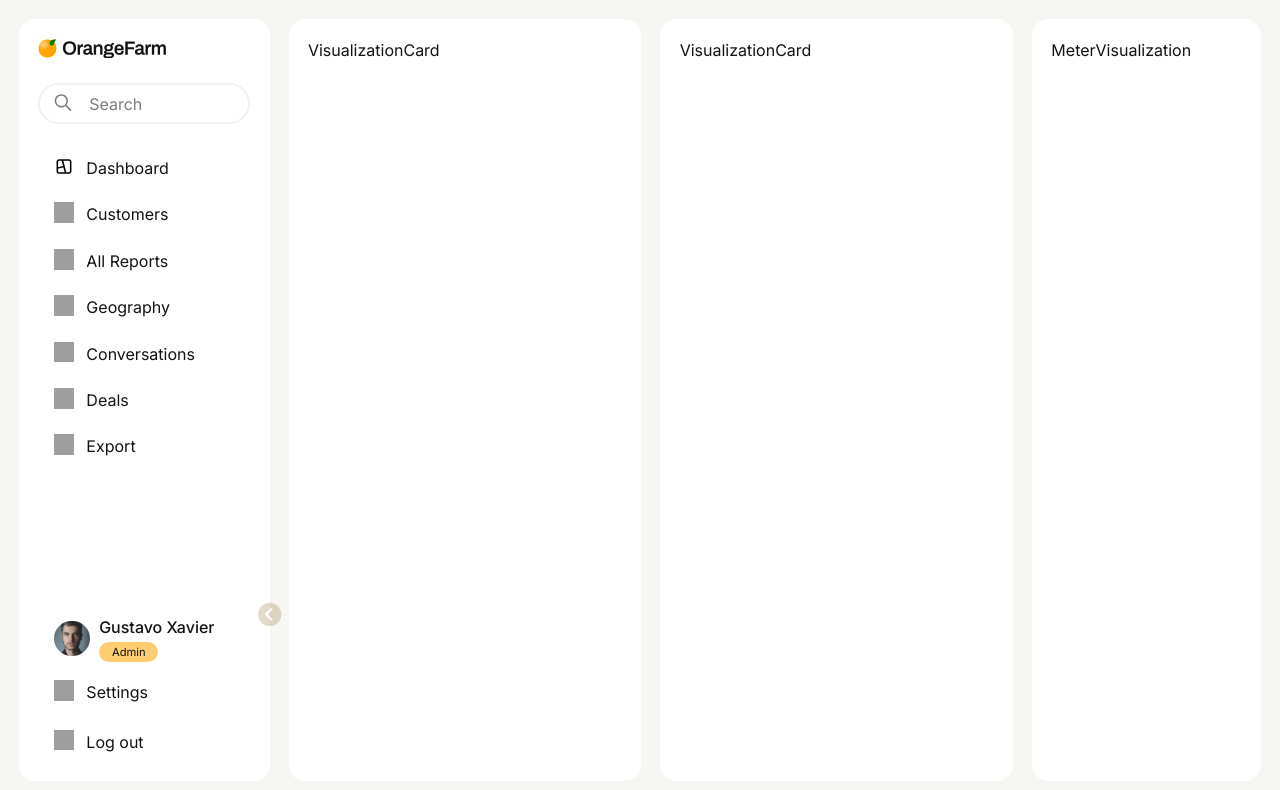
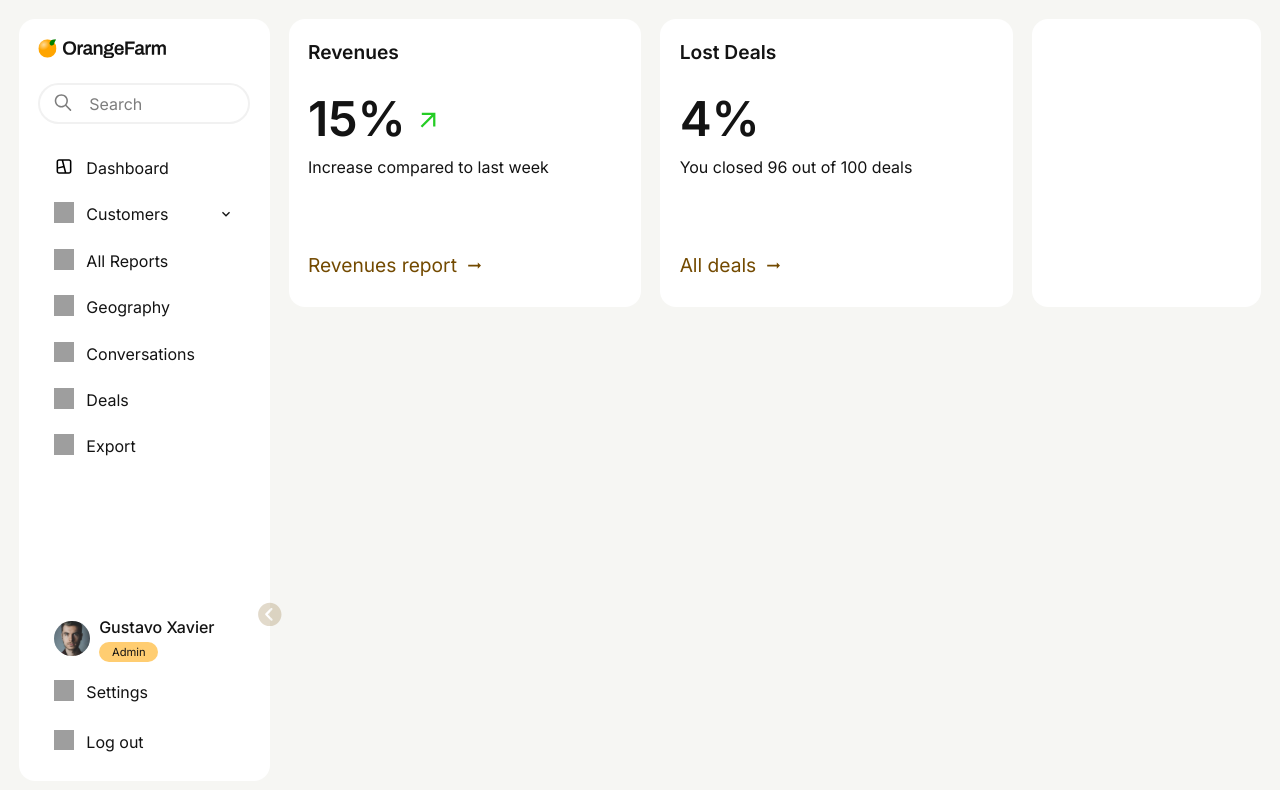
Before and after one commit to the-halfbloodprince/toshiba-task-dashboard-frontend, a Next.js app: page / in a window 1280 px wide. Shown: the top 790 px of the page. Built offline with nearby package versions, Linux system fonts and the light colour scheme; grey boxes are pictures that could not be loaded.

Commit message:
text visualization component

```diff
--- a/app/page.tsx
+++ b/app/page.tsx
@@ -1,7 +1,7 @@
 "use client"
 import TextVisualizationCard from "@/components/dashboard/TextVisualizationCard";
 import SideBar from "@/components/layout/SideBar";
-
+import { MdOutlineArrowOutward as IncreaseIcon } from "react-icons/md";
 import styles from '@/app/layout.module.scss';
 import MeterVisualizationCard from "@/components/dashboard/MeterVisualizationCard";
 import { createContext, useContext, useState } from "react";
@@ -32,9 +32,27 @@ export default function Home() {
           <SideBar />
         </aside>
         <main>
-          <div className={styles.textVisualizationCard}><TextVisualizationCard /></div>
-          <div className={styles.textVisualizationCard}><TextVisualizationCard /></div>
-          <div className={styles.meterVisualizationCard}><MeterVisualizationCard /></div>
+          <div className={styles.textVisualizationCard}>
+            <TextVisualizationCard
+              title = "Revenues"
+              heading1 = "15%"
+              icon = {<IncreaseIcon color="#25CD25" />}
+              description = "Increase compared to last week"
+              linkText = "Revenues report"
+            />
+          </div>
+          <div className={styles.textVisualizationCard}>
+            <TextVisualizationCard
+              title = "Lost Deals"
+              heading1 = "4%"
+              // icon = {<IncreaseIcon color="#25CD25" />}
+              description = "You closed 96 out of 100 deals"
+              linkText = "All deals"
+            />
+          </div>
+          <div className={styles.meterVisualizationCard}>
+            <MeterVisualizationCard />
+          </div>
 
           {/* customers card */}
           {/* growth chart card */}
--- a/components/dashboard/MeterVisualizationCard.module.scss
+++ b/components/dashboard/MeterVisualizationCard.module.scss
@@ -1,8 +1,16 @@
 .container {
   width: 100%;
-  height: 100%;
+  height: 18rem;
+  aspect-ratio: 1;
   padding: 1.2rem;
 
   background: var(--white);
   border-radius: var(--borderRadius);
+
+  .title {
+    font-size: 1.2rem;
+    font-weight: 600;
+    margin-bottom: 1rem;
+    text-align: center;
+  }
 }
--- a/components/dashboard/MeterVisualizationCard.tsx
+++ b/components/dashboard/MeterVisualizationCard.tsx
@@ -1,11 +1,15 @@
-import React from 'react'
+import React, { FC } from 'react'
 import styles from './MeterVisualizationCard.module.scss'
 
-type Props = {}
+type Props = {
+  text: string;
+  percentage: number;
+  linkText: string;
+}
 
-const MeterVisualizationCard = (props: Props) => {
+const MeterVisualizationCard: FC<Props> = ({ text, percentage, linkText }) => {
   return (
-    <div className={styles.container}>MeterVisualization</div>
+    <div className={styles.container}></div>
   )
 }
 
--- a/components/dashboard/TextVisualizationCard.module.scss
+++ b/components/dashboard/TextVisualizationCard.module.scss
@@ -1,8 +1,50 @@
 .container {
   width: 100%;
-  height: 100%;
+  height: 18rem;
   padding: 1.2rem;
 
   background: var(--white);
   border-radius: var(--borderRadius);
+  display: flex;
+  flex-direction: column;
+
+  .title {
+    font-size: 1.2rem;
+    font-weight: 600;
+    margin-bottom: 1rem;
+  }
+
+  .group_1 {
+    .group_2 {
+      display: flex;
+      align-items: center;
+      gap: .6rem;
+
+      .icon {
+        font-size: 1.7rem;
+      }
+    }
+
+    .heading {
+      font-size: 3rem;
+      font-weight: 600;
+      margin: 0;
+    }
+
+    .description {
+      color: var(--darkGray);
+    }
+
+    margin-bottom: 4.5rem;
+
+  }
+
+  .link {
+    display: flex;
+    gap: .5rem;
+    font-size: 1.2rem;
+    align-items: center;
+    color: var(--darkOrange);
+    cursor: pointer;
+  }
 }
--- a/components/dashboard/TextVisualizationCard.tsx
+++ b/components/dashboard/TextVisualizationCard.tsx
@@ -1,11 +1,31 @@
-import React, { FC } from 'react'
+import React, { FC, ReactNode } from 'react'
+import { MdArrowRightAlt as RightArrowIcon } from "react-icons/md";
 import styles from './TextVisualizationCard.module.scss'
 
-type Props = {}
+type Props = {
+  title: string;
+  heading1: string;
+  icon?: ReactNode;
+  description: string;
+  linkText: string;
+}
 
-const VisualizationCard: FC<Props> = () => {
+const VisualizationCard: FC<Props> = ({ title, description, heading1, linkText, icon }) => {
   return (
-    <div className={styles.container}>VisualizationCard</div>
+    <div className={styles.container}>
+      <h3 className={styles.title}>{title}</h3>
+      <div className={styles.group_1}>
+        <div className={styles.group_2}>
+          <h2 className={styles.heading}>{heading1}</h2>
+          <div className={styles.icon}>{icon}</div>
+        </div>
+        <p>{description}</p>
+      </div>
+      <div className={styles.link}>
+        <div className={styles.linkText}>{linkText}</div>
+        <RightArrowIcon />
+      </div>
+    </div>
   )
 }
 
--- a/components/layout/SectionLink.module.scss
+++ b/components/layout/SectionLink.module.scss
@@ -1,10 +1,17 @@
 .sectionLink {
   display: flex;
-  gap: .8rem;
+  // gap: .8rem;
   letter-spacing: -25%;
   font-size: 1rem;
   padding: .5rem 1rem;
   cursor: pointer;
+  justify-content: space-between;
+  align-items: center;
+
+  .title {
+    display: flex;
+    gap: .8rem;
+  }
 
   img {
     width: 1.2rem;
@@ -33,5 +40,9 @@
     aspect-ratio: 1;
     display: grid;
     place-items: center;
+
+    .expandableIcon {
+      display: none;
+    }
   }
 }
--- a/components/layout/SectionLink.tsx
+++ b/components/layout/SectionLink.tsx
@@ -2,6 +2,7 @@ import Image from 'next/image';
 import React, { FC, useContext } from 'react'
 import styles from './SectionLink.module.scss'
 import { sideBarExpandedContext } from '@/contexts/sidebarExpandedContext';
+import { MdKeyboardArrowDown as ArrowDownIcon } from "react-icons/md";
 
 export type LinkDetails = {
   name: string;
@@ -20,6 +21,7 @@ const SectionLink: FC<Props> = ({ linkDetails }) => {
 
   return (
     <div className={styles.sectionLink} data-expanded={sidebarExpanded}>
+      <div className={styles.title}>
         <Image
           src={linkDetails.iconSrc}
           alt={linkDetails.name}
@@ -29,6 +31,8 @@ const SectionLink: FC<Props> = ({ linkDetails }) => {
 
         { sidebarExpanded && <p>{linkDetails.name}</p>}
       </div>
+      <div className={styles.expandableIcon}>{linkDetails.expandable && <ArrowDownIcon />}</div>
+    </div>
   )
 }
 
```
Lines whose indentation alone changed are shown as unchanged.
